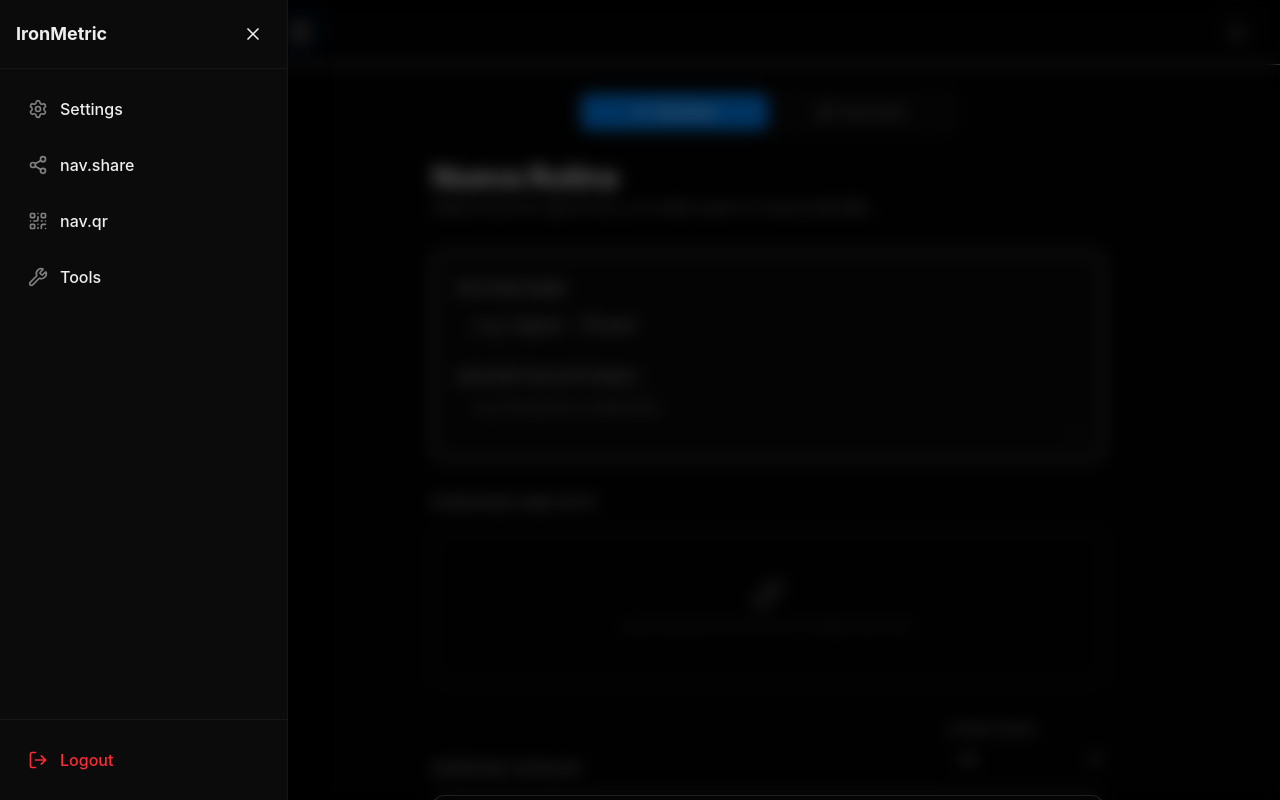
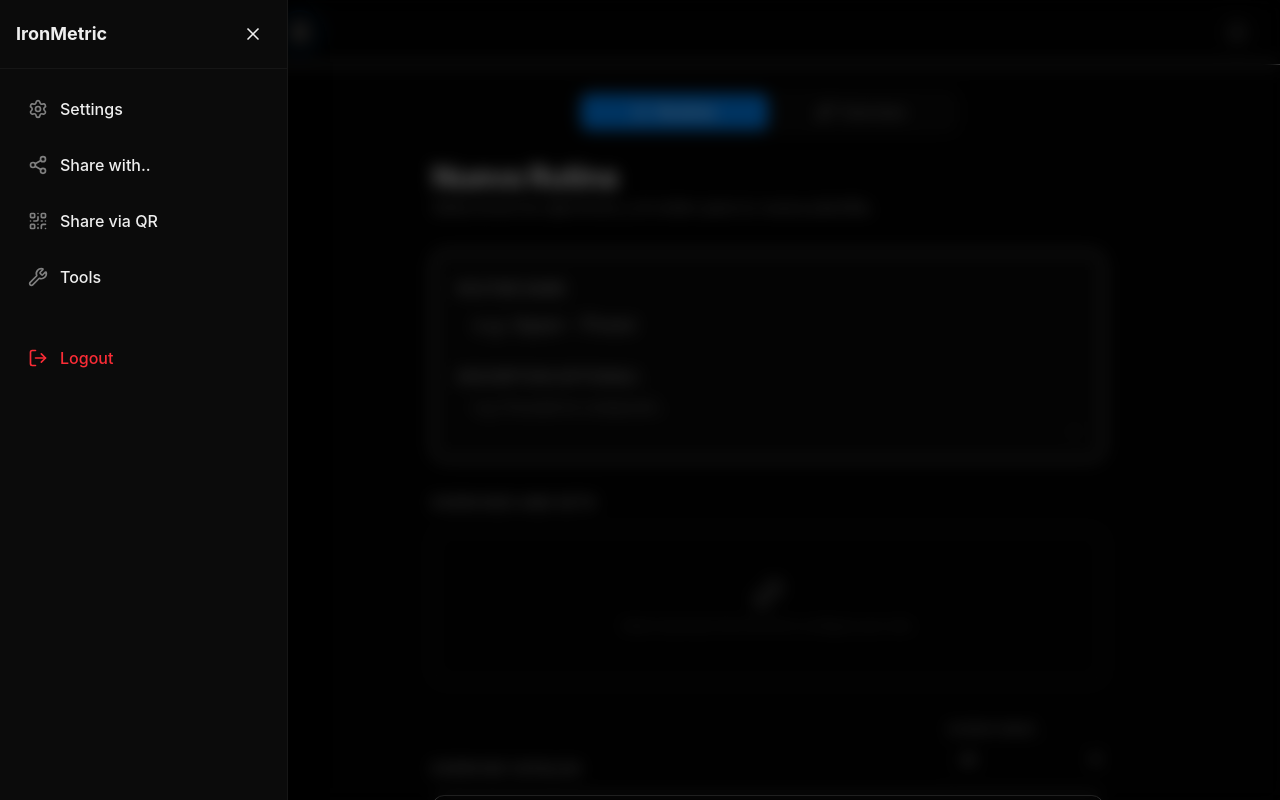
Before and after one commit to srbitgithub/datagymroutines, a Next.js app: page /dashboard/routines/new in a window 1280 px wide. Both pictures are taken after a click on the button 300 px from the left and 32 px from the top of the page. Built offline with nearby package versions, Linux system fonts and the light colour scheme.

Commit message:
New refactor main menu

```diff
--- a/src/core/i18n/dictionaries/en.ts
+++ b/src/core/i18n/dictionaries/en.ts
@@ -39,6 +39,8 @@ export const en = {
         settings: "Settings",
         logout: "Logout",
         library: "Library",
+        share: "Share with..",
+        qr: "Share via QR",
     },
     dashboard: {
         title: "IronMetric",
--- a/src/core/i18n/dictionaries/es.ts
+++ b/src/core/i18n/dictionaries/es.ts
@@ -39,6 +39,8 @@ export const es = {
         settings: "Ajustes",
         logout: "Cerrar sesión",
         library: "Biblioteca",
+        share: "Compartir con..",
+        qr: "Compartir con QR",
     },
     dashboard: {
         title: "IronMetric",
--- a/src/modules/core/presentation/components/DrawerMenu.tsx
+++ b/src/modules/core/presentation/components/DrawerMenu.tsx
@@ -69,21 +69,21 @@ export function DrawerMenu() {
 
                             <button onClick={handleWebShare} className="flex items-center gap-3 p-3 rounded-xl hover:bg-muted transition-colors font-medium text-left">
                                 <Share2 className="w-5 h-5 text-muted-foreground" />
-                                {t('nav.share', { defaultValue: 'Compartir la app' })}
+                                {t('nav.share', { defaultValue: 'Compartir con..' })}
                             </button>
 
                             <button onClick={() => { setIsOpen(false); setShowQR(true); }} className="flex items-center gap-3 p-3 rounded-xl hover:bg-muted transition-colors font-medium text-left">
                                 <QrCode className="w-5 h-5 text-muted-foreground" />
-                                {t('nav.qr', { defaultValue: 'Mostrar código QR' })}
+                                {t('nav.qr', { defaultValue: 'Compartir con QR' })}
                             </button>
 
                             <Link href="/dashboard/tools" onClick={() => setIsOpen(false)} className="flex items-center gap-3 p-3 rounded-xl hover:bg-muted transition-colors font-medium">
                                 <Wrench className="w-5 h-5 text-muted-foreground" />
                                 {t('nav.tools', { defaultValue: 'Herramientas' })}
                             </Link>
-                        </div>
 
-                        <div className="absolute top-auto bottom-0 w-full p-4 border-t border-border mt-auto">
+                            <div className="h-[1px] bg-border my-2"></div>
+
                             <form action={logoutAction}>
                                 <button type="submit" className="flex items-center gap-3 p-3 w-full rounded-xl hover:bg-red-500/10 text-red-500 transition-colors font-medium text-left">
                                     <LogOut className="w-5 h-5" />
```
